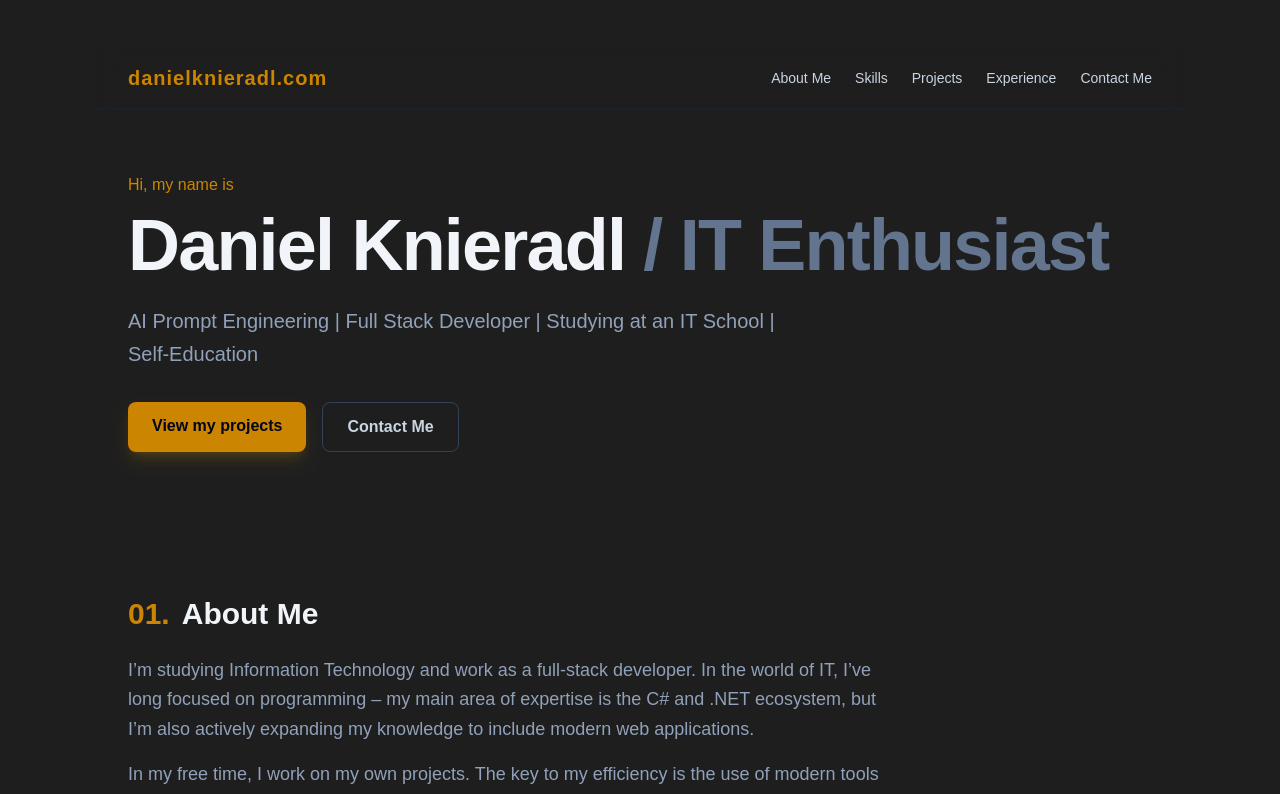
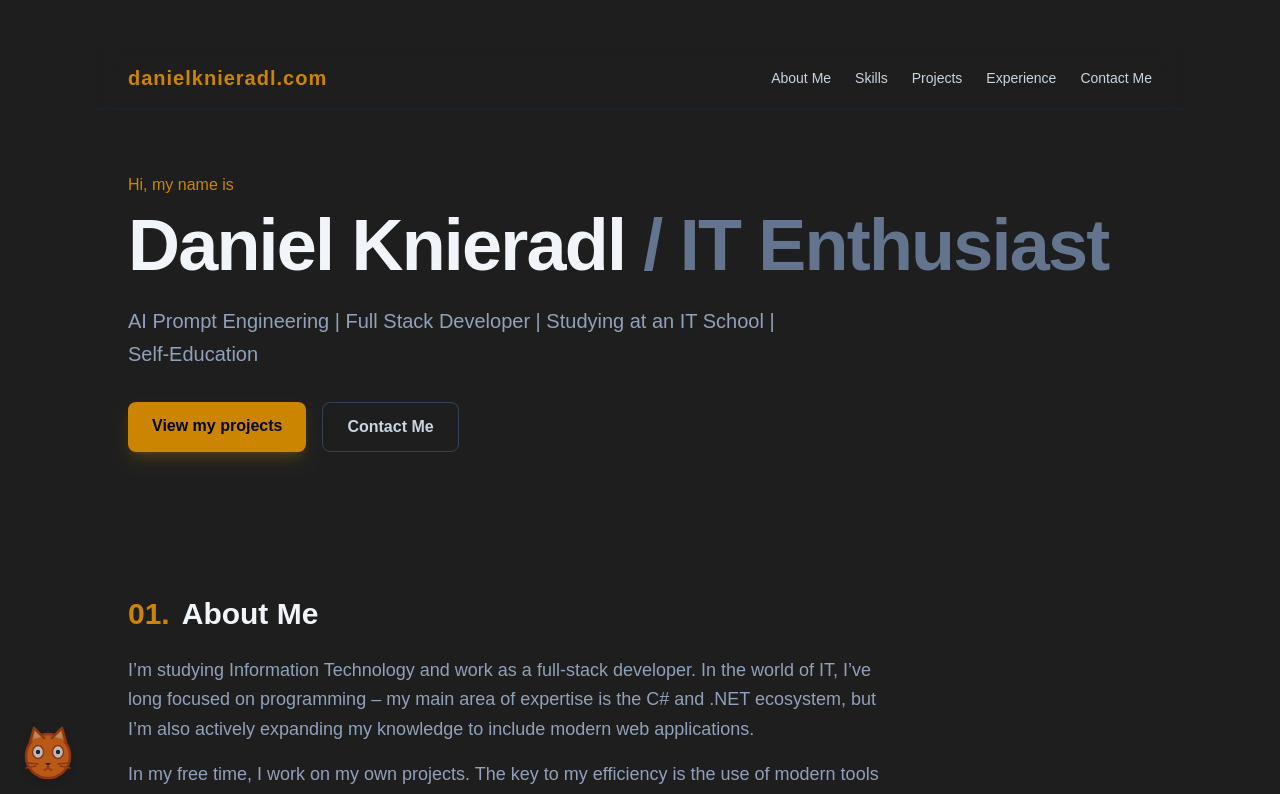
Before and after one commit to armprod/portfolio, a Next.js app: page / in a window 1280 px wide. Shown: the top 794 px of the page. Built offline with nearby package versions, Linux system fonts and the light colour scheme.

Commit message:
Add Animations, Section Smooth Animations & Funny Cat Animation on the left bottom

```diff
--- a/app/components/sections/About.tsx
+++ b/app/components/sections/About.tsx
@@ -1,6 +1,9 @@
+'use client';
+import AnimatedSection from '../ui/AnimatedSection';
+
 export default function About() {
   return (
-    <section id="about-me" className="max-w-5xl mx-auto w-full py-20 scroll-mt-16">
+    <AnimatedSection id="about-me" className="max-w-5xl mx-auto w-full py-20 scroll-mt-16">
       <h2 className="text-2xl md:text-3xl font-bold text-slate-100 mb-6 flex items-center gap-3">
         <span className="text-[#CC8500]">01.</span> About Me
       </h2>
@@ -18,6 +21,6 @@ export default function About() {
           complex projects across the entire technology stack.
         </p>
       </div>
-    </section>
+    </AnimatedSection>
   );
 }
--- a/app/components/sections/Contact.tsx
+++ b/app/components/sections/Contact.tsx
@@ -1,6 +1,7 @@
 'use client';
 
 import { useState } from 'react';
+import AnimatedSection from '../ui/AnimatedSection';
 
 export default function Contact() {
   const [copiedType, setCopiedType] = useState<string | null>(null);
@@ -17,7 +18,7 @@ export default function Contact() {
   };
 
   return (
-    <section id="contact" className="max-w-5xl mx-auto w-full py-16 scroll-mt-20">
+    <AnimatedSection id="contact" className="max-w-5xl mx-auto w-full py-16 scroll-mt-20">
       <h2 className="text-2xl md:text-3xl font-bold text-slate-100 mb-8 flex items-center gap-3">
         <span className="text-[#CC8500]">05.</span> Get In Touch
       </h2>
@@ -113,6 +114,6 @@ export default function Contact() {
 
         </div>
       </div>
-    </section>
+    </AnimatedSection>
   );
 }
--- a/app/components/sections/Experience.tsx
+++ b/app/components/sections/Experience.tsx
@@ -1,4 +1,5 @@
 import ExperienceCard from '../ui/ExperienceCard';
+import AnimatedSection from '../ui/AnimatedSection';
 
 export default function Experience() {
   {/* Two-dimensional array with values about my experience */}
@@ -20,7 +21,7 @@ export default function Experience() {
   ];
 
   return (
-    <section id="experience" className="max-w-5xl mx-auto w-full py-16 scroll-mt-16">
+    <AnimatedSection id="experience" className="max-w-5xl mx-auto w-full py-16 scroll-mt-16">
       <h2 className="text-2xl md:text-3xl font-bold text-slate-100 mb-8 flex items-center gap-3">
         <span className="text-[#CC8500]">04.</span> Experience
       </h2>
@@ -37,6 +38,6 @@ export default function Experience() {
           />
         ))}
       </div>
-    </section>
+    </AnimatedSection>
   );
 }
--- a/app/components/sections/Hero.tsx
+++ b/app/components/sections/Hero.tsx
@@ -1,6 +1,8 @@
+import AnimatedSection from '../ui/AnimatedSection';
+
 export default function Hero() {
   return (
-    <section className="max-w-5xl mx-auto w-full my-auto py-16">
+    <AnimatedSection className="max-w-5xl mx-auto w-full my-auto py-16">
       <p className="text-[#CC8500] font-medium mb-3">Hi, my name is</p>
       <h1 className="text-5xl md:text-7xl font-extrabold tracking-tight mb-6">
         Daniel Knieradl <span className="text-slate-500">/ IT Enthusiast</span>
@@ -24,6 +26,6 @@ export default function Hero() {
           Contact Me
         </a>
       </div>
-    </section>
+    </AnimatedSection>
   );
 }
--- a/app/components/sections/Projects.tsx
+++ b/app/components/sections/Projects.tsx
@@ -1,4 +1,5 @@
 import ProjectCard from '../ui/ProjectCard';
+import AnimatedSection from '../ui/AnimatedSection';
 
 export default function Projects() {
   {/* Two-dimensional array with values about my projects */}
@@ -26,7 +27,7 @@ export default function Projects() {
   ];
 
   return (
-    <section id="projects" className="max-w-5xl mx-auto w-full py-16 scroll-mt-16">
+    <AnimatedSection id="projects" className="max-w-5xl mx-auto w-full py-16 scroll-mt-16">
       <h2 className="text-2xl md:text-3xl font-bold text-slate-100 mb-8 flex items-center gap-3">
         <span className="text-[#CC8500]">03.</span> Projects
       </h2>
@@ -73,6 +74,6 @@ export default function Projects() {
           </div>
         </div>
       </div>
-    </section>
+    </AnimatedSection>
   );
 }
--- a/app/components/sections/Skills.tsx
+++ b/app/components/sections/Skills.tsx
@@ -1,6 +1,10 @@
+'use client';
+
+import AnimatedSection from '../ui/AnimatedSection';
+
 export default function Skills() {
   return (
-    <section id="skills" className="max-w-5xl mx-auto w-full py-10 scroll-mt-16">
+    <AnimatedSection id="skills" className="max-w-5xl mx-auto w-full py-10 scroll-mt-16">
       <h2 className="text-2xl md:text-3xl font-bold text-slate-100 mb-8 flex items-center gap-3">
         <span className="text-[#CC8500]">02.</span> Technology and Skills
       </h2>
@@ -42,6 +46,6 @@ export default function Skills() {
           </ul>
         </div>
       </div>
-    </section>
+    </AnimatedSection>
   );
 }
--- /dev/null
+++ b/app/components/ui/AnimatedSection.tsx
@@ -0,0 +1,30 @@
+'use client';
+
+import { motion } from 'framer-motion';
+import { ReactNode } from 'react';
+
+interface AnimatedSectionProps {
+  children: ReactNode;
+  id?: string;
+  className?: string;
+  delay?: number;
+}
+
+export default function AnimatedSection({ children, id, className, delay = 0 }: AnimatedSectionProps) {
+  return (
+    <motion.section
+      id={id}
+      className={className}
+      initial={{ opacity: 0, y: 30, scale: 0.98 }}
+      whileInView={{ opacity: 1, y: 0, scale: 1 }}
+      viewport={{ once: true, amount: 0.15 }}
+      transition={{
+        duration: 0.7,
+        delay: delay,
+        ease: [0.21, 0.47, 0.32, 0.98]
+      }}
+    >
+      {children}
+    </motion.section>
+  );
+}
--- /dev/null
+++ b/app/components/ui/DancingPet.tsx
@@ -0,0 +1,127 @@
+'use client';
+
+import { motion, AnimatePresence } from 'framer-motion';
+import { useEffect, useRef, useState } from 'react';
+
+export default function DancingPet() {
+  const [isMouseInside, setIsMouseInside] = useState(false);
+  const [showBubble, setShowBubble] = useState(false);
+  const containerRef = useRef<HTMLDivElement>(null);
+
+  const [pupilOffset, setPupilOffset] = useState({ x: 0, y: 0 });
+  const [rotation, setRotation] = useState({ rotateX: 0, rotateY: 0 });
+
+  useEffect(() => {
+    const handleMouseMove = (e: MouseEvent) => {
+      if (!containerRef.current) return;
+
+      const rect = containerRef.current.getBoundingClientRect();
+      const centerX = rect.left + rect.width / 2;
+      const centerY = rect.top + rect.height / 2;
+
+      const distanceX = e.clientX - centerX;
+      const distanceY = e.clientY - centerY;
+
+      const maxPupilMove = 3;
+      const angle = Math.atan2(distanceY, distanceX);
+      const distance = Math.min(Math.hypot(distanceX, distanceY) / 100, 1);
+
+      setPupilOffset({
+        x: Math.cos(angle) * maxPupilMove * distance,
+        y: Math.sin(angle) * maxPupilMove * distance,
+      });
+
+      setRotation({
+        rotateX: (-distanceY / window.innerHeight) * 20,
+        rotateY: (distanceX / window.innerWidth) * 20,
+      });
+    };
+
+    window.addEventListener('mousemove', handleMouseMove);
+    return () => window.removeEventListener('mousemove', handleMouseMove);
+  }, []);
+
+  const handleClick = () => {
+    setShowBubble(true);
+    setTimeout(() => {
+      setShowBubble(false);
+    }, 2000);
+  };
+
+  return (
+    <motion.div
+      ref={containerRef}
+      className="fixed bottom-4 left-4 z-50 cursor-pointer select-none"
+      initial={{ y: 100, opacity: 0 }}
+      animate={{ y: 0, opacity: isMouseInside ? 1 : 0.7 }}
+      transition={{ delay: 1.5, duration: 0.8, type: "spring", bounce: 0.4 }}
+      style={{
+        rotateX: rotation.rotateX,
+        rotateY: rotation.rotateY,
+        perspective: 800,
+        transformOrigin: 'center'
+      }}
+      whileHover={{ scale: 1.15, opacity: 1 }}
+      whileTap={{ scale: 0.9, rotate: 360 }}
+      onHoverStart={() => setIsMouseInside(true)}
+      onHoverEnd={() => setIsMouseInside(false)}
+      onClick={handleClick}
+    >
+      <div
+        className="absolute z-10 pointer-events-none"
+        style={{
+          width: '150px',
+          left: 'calc( -16px + 10px )',
+          bottom: '70px'
+        }}
+      >
+        <AnimatePresence>
+          {showBubble && (
+            <motion.div
+              initial={{ opacity: 0, y: 10, scale: 0.8 }}
+              animate={{ opacity: 1, y: 0, scale: 1 }}
+              exit={{ opacity: 0, y: -10, scale: 0.8 }}
+              // Bubble interior style
+              className="bg-white text-slate-800 text-xs font-semibold px-3 py-2 rounded-2xl shadow-xl border border-orange-200 text-center break-words w-full"
+            >
+              I am Rezinka &lt;3
+              {/* Bubble arrow */}
+              <div className="absolute -bottom-1 left-[20px] w-4 h-4 bg-white rotate-45 border-r border-b border-orange-200 shadow-sm" />
+            </motion.div>
+          )}
+        </AnimatePresence>
+      </div>
+
+      {/* SVG cat */}
+      <svg
+        width="64"
+        height="64"
+        viewBox="0 0 64 64"
+        fill="none"
+        xmlns="http://www.w3.org/2000/svg"
+        className="drop-shadow-lg"
+      >
+        <circle cx="32" cy="36" r="22" fill="#F97316" stroke="#C2410C" strokeWidth="2.5"/>
+        <path d="M14 22L18 8L28 18" fill="#F97316" stroke="#C2410C" strokeWidth="2.5" strokeLinecap="round" strokeLinejoin="round"/>
+        <path d="M50 22L46 8L36 18" fill="#F97316" stroke="#C2410C" strokeWidth="2.5" strokeLinecap="round" strokeLinejoin="round"/>
+        <path d="M17 19L19 11L25 17" fill="#FDBA74" />
+        <path d="M47 19L45 11L39 17" fill="#FDBA74" />
+        <path d="M29 43L35 43L32 46Z" fill="#1E293B"/>
+        <path d="M32 46C32 49 29 50 28 50" stroke="#C2410C" strokeWidth="1.5" strokeLinecap="round"/>
+        <path d="M32 46C32 49 35 50 36 50" stroke="#C2410C" strokeWidth="1.5" strokeLinecap="round"/>
+        <path d="M12 43L22 44" stroke="#C2410C" strokeWidth="1.5" strokeLinecap="round"/>
+        <path d="M10 48L20 46" stroke="#C2410C" strokeWidth="1.5" strokeLinecap="round"/>
+        <path d="M52 43L42 44" stroke="#C2410C" strokeWidth="1.5" strokeLinecap="round"/>
+        <path d="M54 48L44 46" stroke="#C2410C" strokeWidth="1.5" strokeLinecap="round"/>
+        <g>
+          <ellipse cx="22" cy="32" rx="5.5" ry="6.5" fill="white" stroke="#C2410C" strokeWidth="1.5"/>
+          <motion.circle cx="22" cy="32" r="2.2" fill="#1E293B" animate={{ x: pupilOffset.x, y: pupilOffset.y }} transition={{ type: "spring", stiffness: 400, damping: 25 }}/>
+        </g>
+        <g>
+          <ellipse cx="42" cy="32" rx="5.5" ry="6.5" fill="white" stroke="#C2410C" strokeWidth="1.5"/>
+          <motion.circle cx="42" cy="32" r="2.2" fill="#1E293B" animate={{ x: pupilOffset.x, y: pupilOffset.y }} transition={{ type: "spring", stiffness: 400, damping: 25 }}/>
+        </g>
+      </svg>
+    </motion.div>
+  );
+}
--- a/app/layout.tsx
+++ b/app/layout.tsx
@@ -13,8 +13,8 @@ const geistMono = Geist_Mono({
 });
 
 export const metadata: Metadata = {
-  title: "Create Next App",
-  description: "Generated by create next app",
+  title: 'Daniel Knieradl | Junior Frontend Developer',
+  description: 'Portfolio website',
 };
 
 export default function RootLayout({
--- a/app/page.tsx
+++ b/app/page.tsx
@@ -5,6 +5,7 @@ import Skills from "./components/sections/Skills";
 import Projects from "./components/sections/Projects";
 import Experience from "./components/sections/Experience";
 import Contact from "./components/sections/Contact";
+import DancingPet from './components/ui/DancingPet';
 
 
 export default function Home() {
@@ -18,6 +19,7 @@ export default function Home() {
         <Projects />
         <Experience />
         <Contact />
+        <DancingPet />
       </div>
 
       {/* Footer */}
--- a/package.json
+++ b/package.json
@@ -9,6 +9,7 @@
     "lint": "eslint"
   },
   "dependencies": {
+    "framer-motion": "^12.42.2",
     "next": "16.2.11",
     "react": "19.2.4",
     "react-dom": "19.2.4"
```
Also changed, not shown: 1 other file (tests, documents, lock files or other folders).
